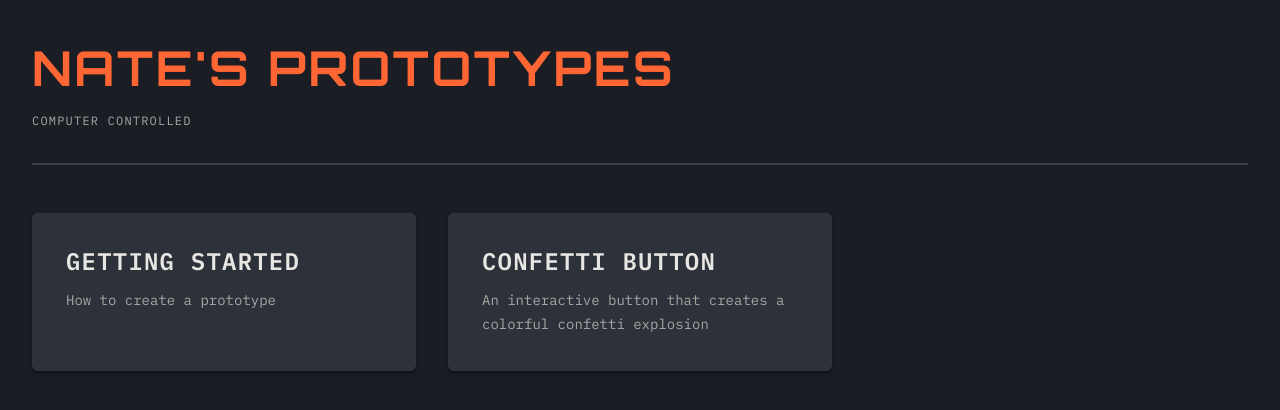
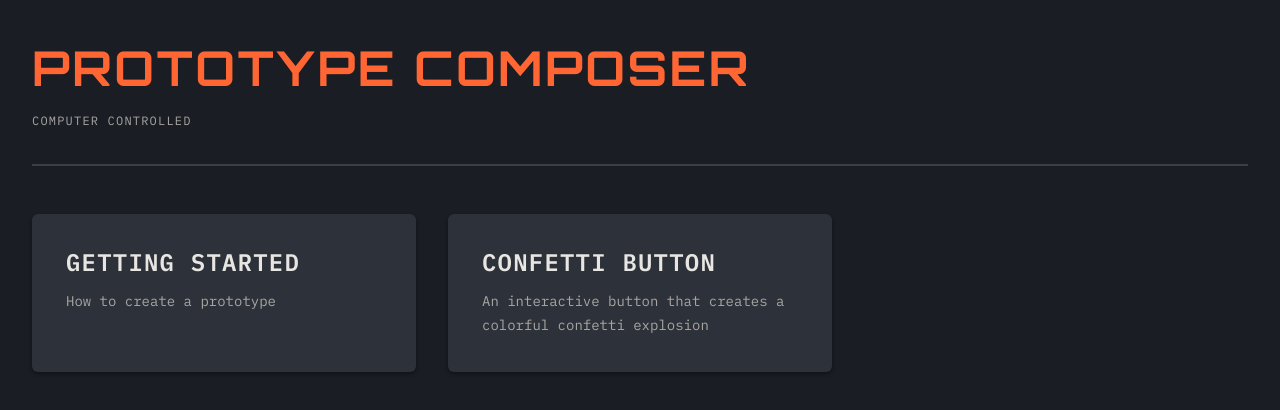
Before and after one commit to nate-hunter/prototype-demos-251031, a Next.js app: page / in a window 1280 px wide. Shown: the top 410 px of the page. Built offline with nearby package versions, Linux system fonts and the light colour scheme.

Commit message:
refactored homepage to include theme fonts and updated title to "Prototype Composer"

```diff
--- a/app/page.tsx
+++ b/app/page.tsx
@@ -1,6 +1,6 @@
 import Link from 'next/link';
 import styles from './styles/home.module.css';
-import { instrumentSans } from './fonts';
+import { ibmPlexMono, orbitron } from './fonts';
 
 export default function Home() {
   // Add your prototypes to this array
@@ -24,9 +24,9 @@ export default function Home() {
   ];
 
   return (
-    <div className={`${styles.container} ${instrumentSans.className}`}>
+    <div className={styles.container}>
       <header className={styles.header}>
-        <h1>Nate's prototypes</h1>
+        <h1>Prototype Composer</h1>
       </header>
 
       <main>
```
